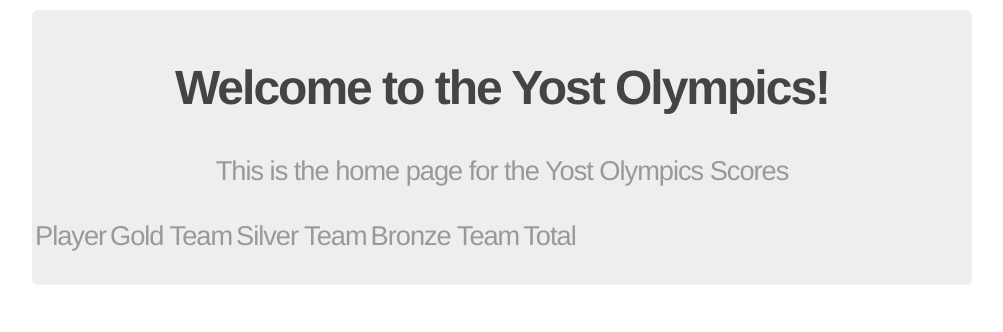
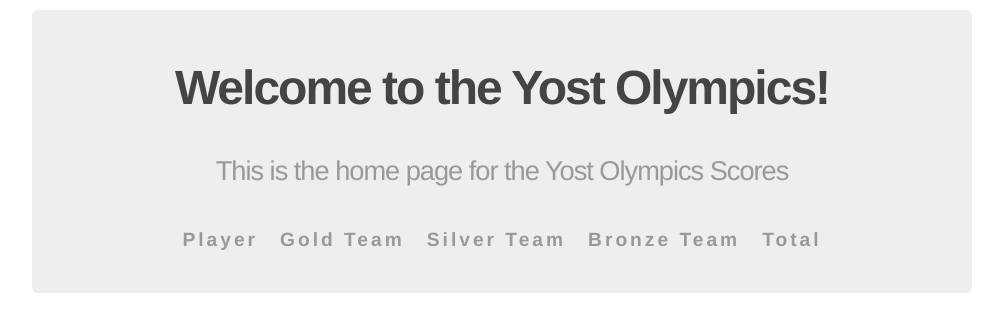
Before and after one commit to asteroche/olympicstracker, a Flask app: template app/templates/home.html in a window 1280 px wide. Shown: the part 35-367 px from the top of the page, without its empty margins (138-1141 px from the left). Run offline with Flask 2, Linux system fonts and the light colour scheme; the template is opened without the code that fills it, so the values that code supplies are empty.

Commit message:
CSS adjustments
centering table, etc

```diff
--- a/app/static/css/main.css
+++ b/app/static/css/main.css
@@ -63,12 +63,23 @@
 	color: #999;
 }
 
-table {font-size: 1.7em;
-	font-weight: 100;
+table {
+	margin-left: auto;
+	margin-right: auto;
+	font-size: 1.2em;
+	font-weight: 300;
 	margin-top: 30px;
-	text-align: center;
-	letter-spacing: -1px;
+	text-align: left;
+	letter-spacing: 3px;
 	color: #999;
+}
+
+thead {
+	font-weight:bold;
+}
+
+td {
+	padding:10px;
 }
 
 /*
```
